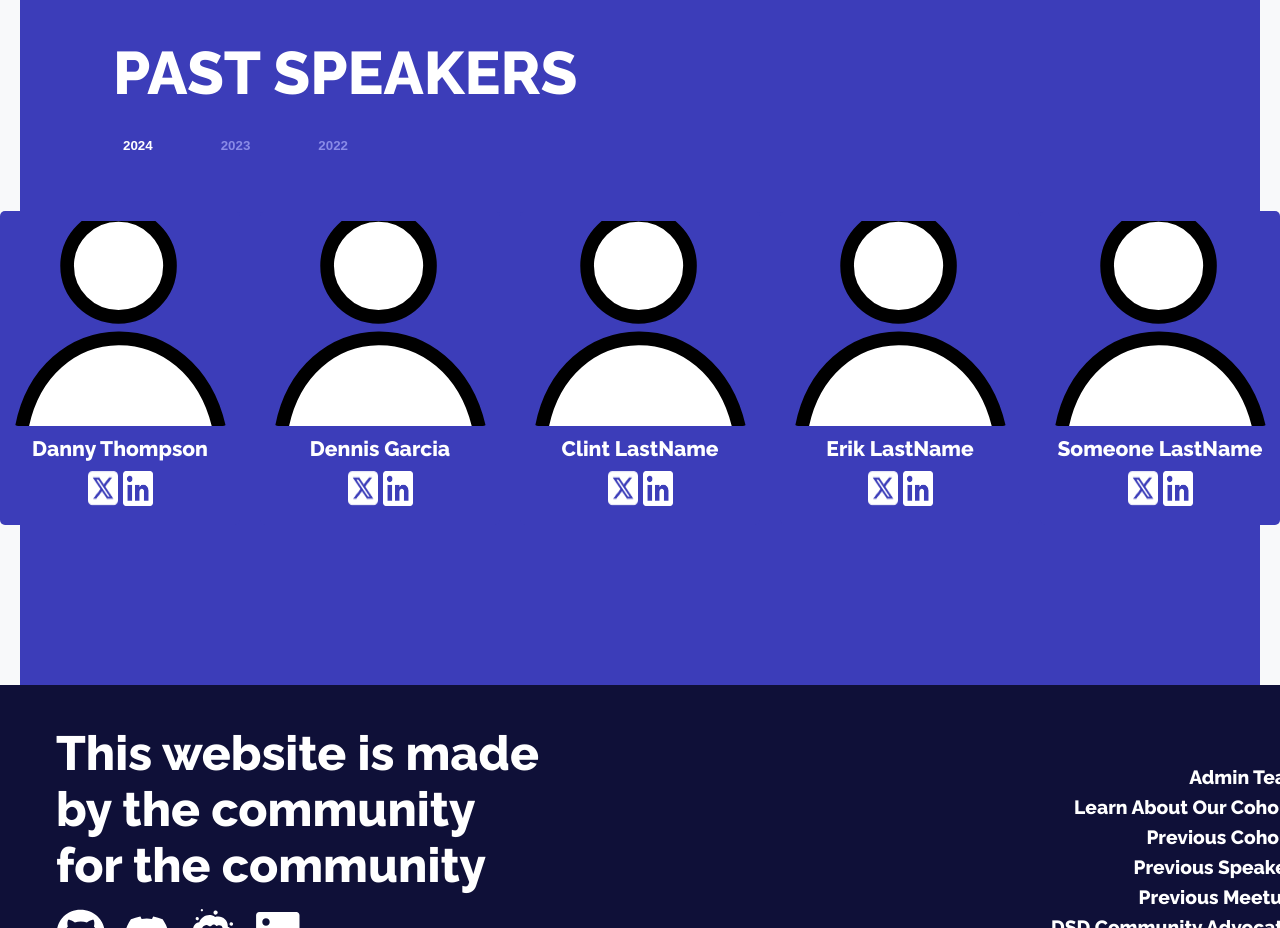
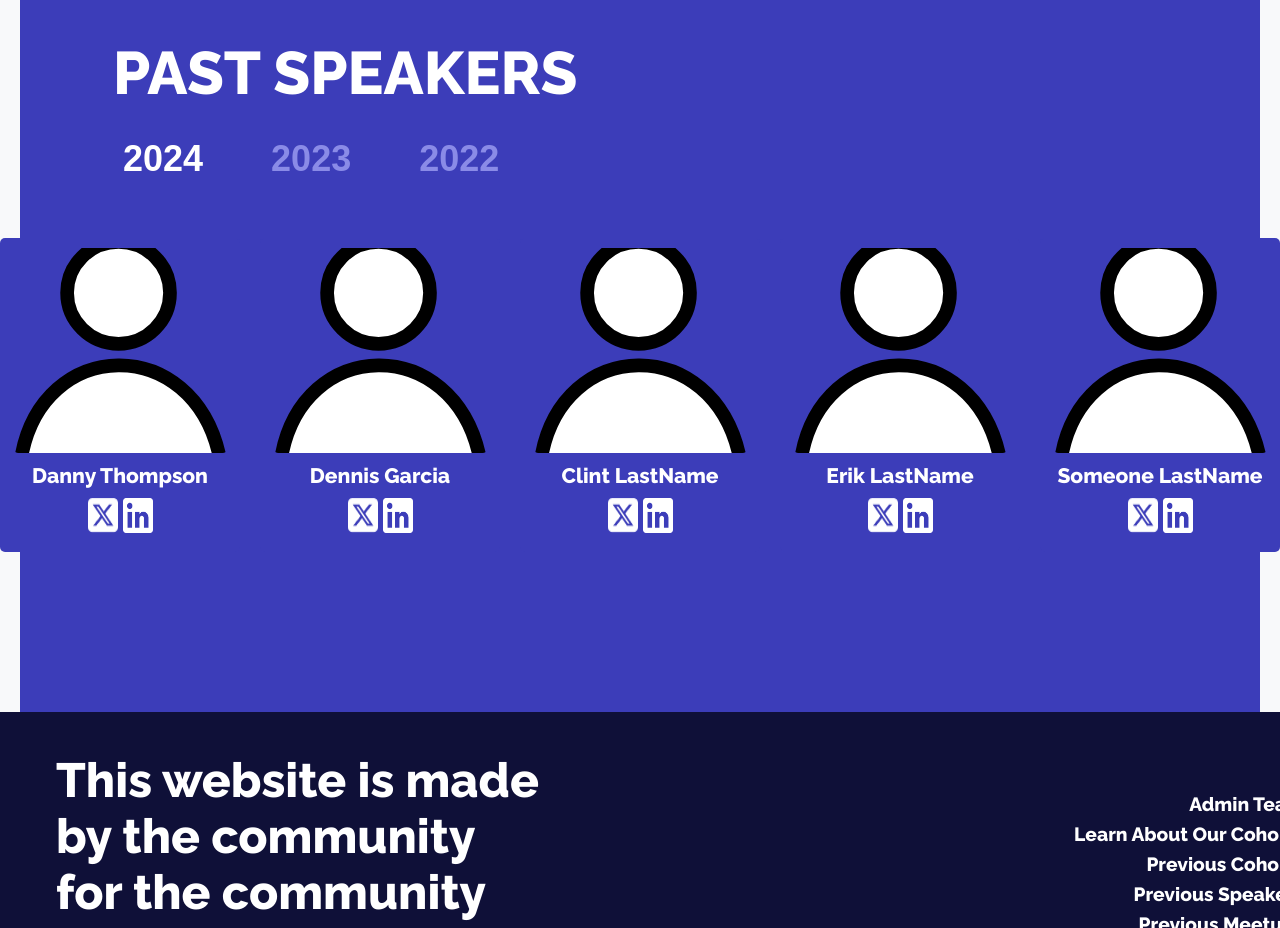
Before and after one commit to dallassoftwaredevelopers/DSDsite, a Next.js app: page /community in a window 1280 px wide. Shown: the part 1520-2448 px from the top of the page. Built offline with nearby package versions, Linux system fonts and the light colour scheme.

Commit message:
(WEB-46) fix: fixed rem space between number

```diff
--- a/src/app/community/community.module.css
+++ b/src/app/community/community.module.css
@@ -76,7 +76,7 @@
 .yearButton {
   background: none;
   border: none;
-  font-size: 2.25 rem;
+  font-size: 2.25rem;
   font-weight: 600;
   color: rgba(138, 139, 231, 1);
   cursor: pointer;
```
